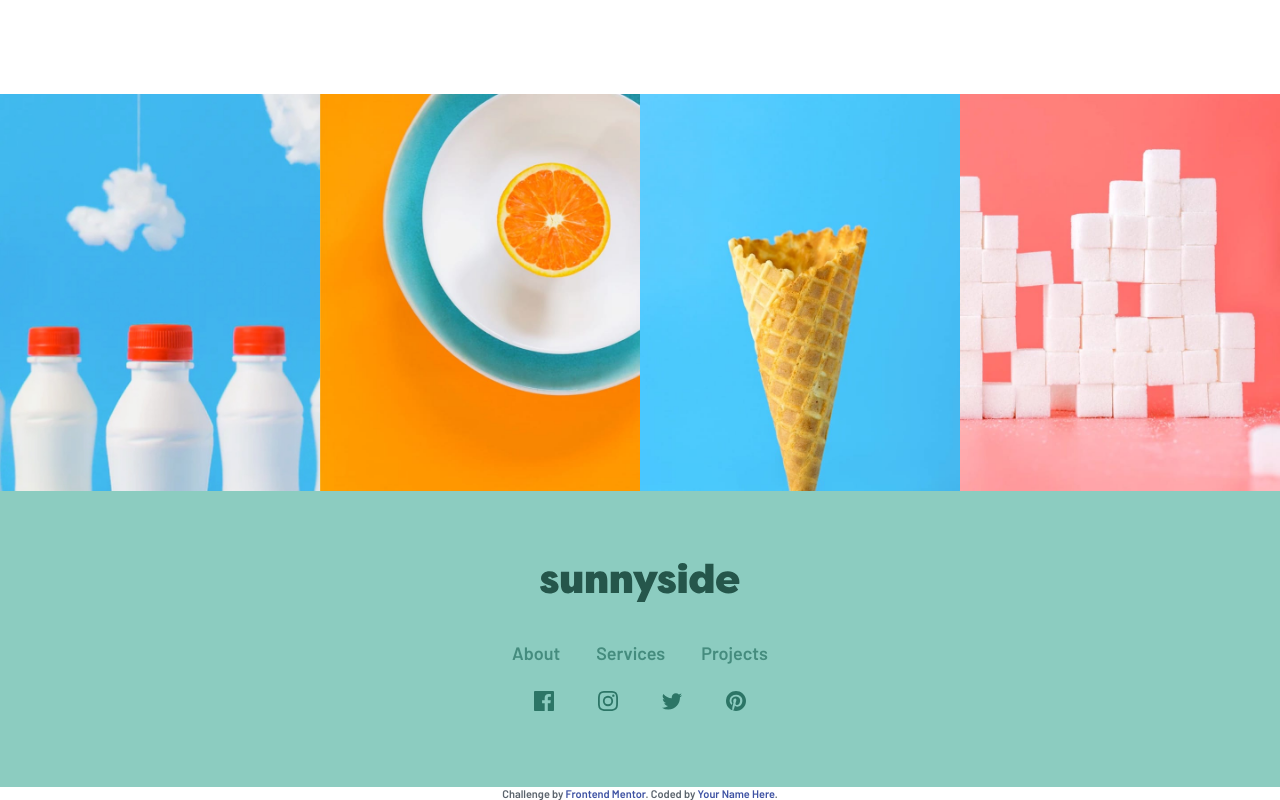
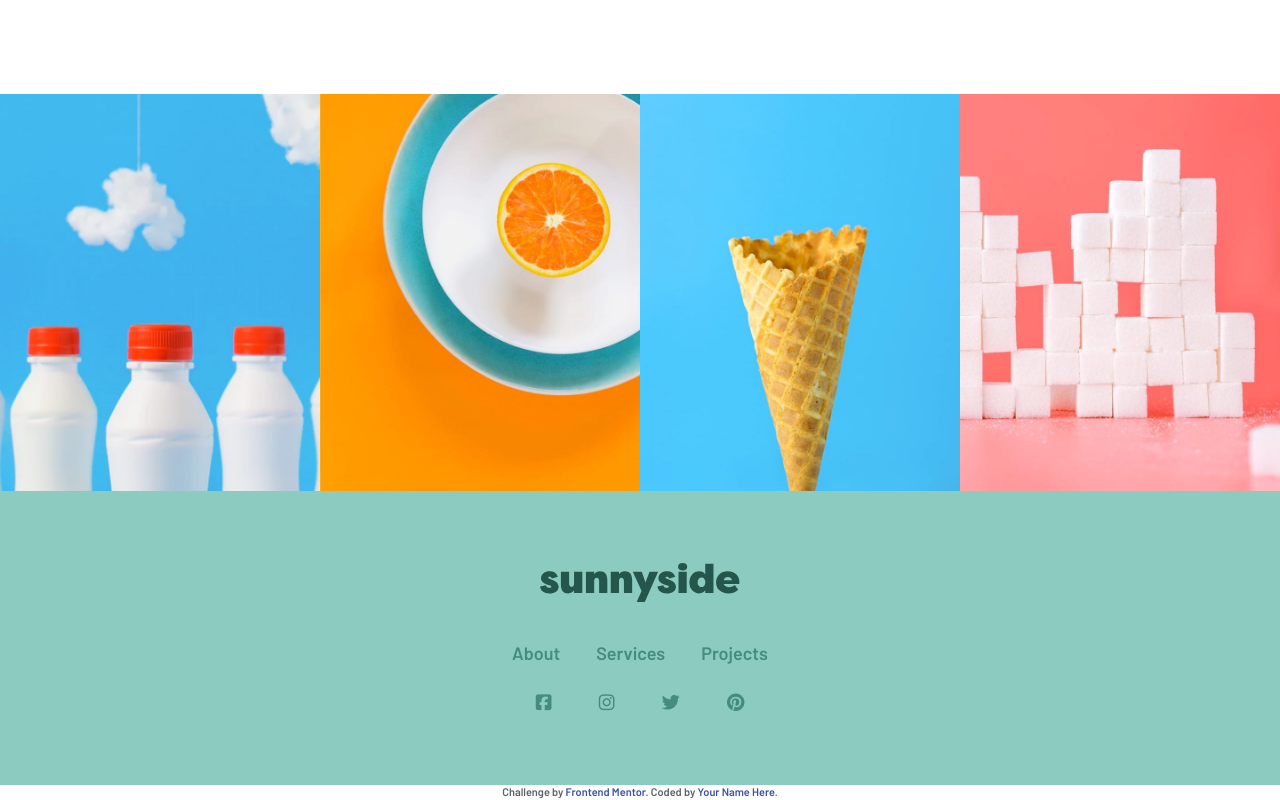
Before and after one commit to Dharmik48/fem-sunny-agency-landing-page, a plain HTML site: page index.html in a window 1280 px wide. Shown: the part 3113-3913 px from the top of the page. Drawn offline with Linux system fonts and the light colour scheme.

Commit message:
chage footer icons to fontawsome

```diff
--- a/index.html
+++ b/index.html
@@ -11,6 +11,7 @@
 			sizes="32x32"
 			href="./images/favicon-32x32.png"
 		/>
+		<link href="https://kit-pro.fontawesome.com/releases/v5.15.4/css/pro.min.css" rel="stylesheet">
 		<link rel="preconnect" href="https://fonts.googleapis.com" />
 		<link rel="preconnect" href="https://fonts.gstatic.com" crossorigin />
 		<link
@@ -234,10 +235,10 @@
 					<li>Projects</li>
 				</ul>
 				<ul class="social-media">
-					<li><img src="./images/icon-facebook.svg" alt="" /></li>
-					<li><img src="./images/icon-instagram.svg" alt="" /></li>
-					<li><img src="./images/icon-twitter.svg" alt="" /></li>
-					<li><img src="./images/icon-pinterest.svg" alt="" /></li>
+					<li><i class="fab fa-facebook-square"></i></li>
+					<li><i class="fab fa-instagram"></i></li>
+					<li><i class="fab fa-twitter"></i></li>
+					<li><i class="fab fa-pinterest"></i></li>
 				</ul>
 			</div>
 		</footer>
```
